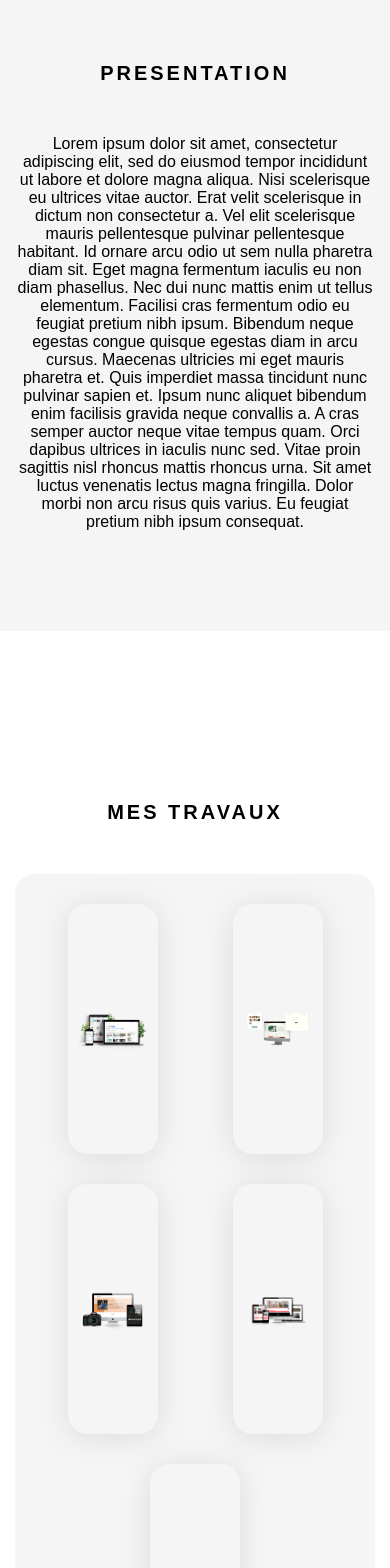
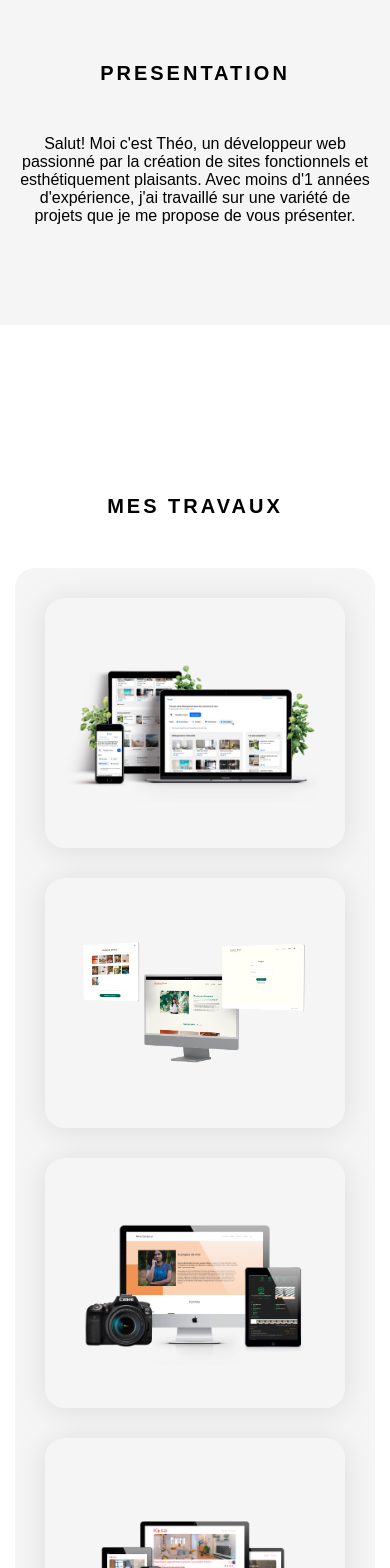
Before and after one commit to Theo-Develop/Portfolio, a React (Vite) app: page /#acceuil in a window 390 px wide. Shown: the part 1000-2568 px from the top of the page. Built offline with nearby package versions, Linux system fonts and the light colour scheme; no server answers; a web font is replaced by a local one.

Commit message:
settings presentation and mobile responsive

```diff
--- a/src/sections/presentation/Presentation.jsx
+++ b/src/sections/presentation/Presentation.jsx
@@ -4,7 +4,7 @@ function Presentation() {
             <div className="container">
                 <h2>PRESENTATION</h2>
                 <p>
-                    Lorem ipsum dolor sit amet, consectetur adipiscing elit, sed do eiusmod tempor incididunt ut labore et dolore magna aliqua. Nisi scelerisque eu ultrices vitae auctor. Erat velit scelerisque in dictum non consectetur a. Vel elit scelerisque mauris pellentesque pulvinar pellentesque habitant. Id ornare arcu odio ut sem nulla pharetra diam sit. Eget magna fermentum iaculis eu non diam phasellus. Nec dui nunc mattis enim ut tellus elementum. Facilisi cras fermentum odio eu feugiat pretium nibh ipsum. Bibendum neque egestas congue quisque egestas diam in arcu cursus. Maecenas ultricies mi eget mauris pharetra et. Quis imperdiet massa tincidunt nunc pulvinar sapien et. Ipsum nunc aliquet bibendum enim facilisis gravida neque convallis a. A cras semper auctor neque vitae tempus quam. Orci dapibus ultrices in iaculis nunc sed. Vitae proin sagittis nisl rhoncus mattis rhoncus urna. Sit amet luctus venenatis lectus magna fringilla. Dolor morbi non arcu risus quis varius. Eu feugiat pretium nibh ipsum consequat.
+                Salut! Moi c'est Théo, un développeur web passionné par la création de sites fonctionnels et esthétiquement plaisants. Avec moins d'1 années d'expérience, j'ai travaillé sur une variété de projets que je me propose de vous présenter.
                 </p>
             </div>
         </section>
--- a/src/sections/presentation/_Presentation.scss
+++ b/src/sections/presentation/_Presentation.scss
@@ -4,3 +4,11 @@
     padding: 120px 0 100px;
     text-align: center;
 }
+
+.presentation p {
+    text-align: justify;
+
+    @include mobile {
+        text-align: center;
+    }
+}
--- a/src/styles/main.css
+++ b/src/styles/main.css
@@ -174,6 +174,15 @@ h2 {
   text-align: center;
 }
 
+.presentation p {
+  text-align: justify;
+}
+@media (max-width: 767px) {
+  .presentation p {
+    text-align: center;
+  }
+}
+
 .realization {
   scroll-margin: 35px;
   padding: 120px 0 100px;
@@ -190,11 +199,21 @@ h2 {
   padding: 30px;
   background: #f5f5f5;
 }
+@media (max-width: 767px) {
+  .works-cards {
+    flex-direction: column;
+  }
+}
 
 .works-cards .card {
   display: flex;
   width: 30%;
   height: 250px;
+}
+@media (max-width: 767px) {
+  .works-cards .card {
+    width: 100%;
+  }
 }
 
 article.card {
@@ -458,6 +477,11 @@ article.card {
   justify-content: space-between;
   margin-bottom: 20px;
 }
+@media (max-width: 767px) {
+  .modal-body {
+    flex-direction: column;
+  }
+}
 
 .modal-body img {
   width: 100%;
@@ -474,6 +498,12 @@ article.card {
   flex-basis: 50%;
   max-width: 50%;
   text-align: left;
+}
+@media (max-width: 767px) {
+  .modal-left,
+  .modal-right {
+    max-width: 100%;
+  }
 }
 
 .modal-body ul {
```
Also changed, not shown: src/components/Modal/_Modal.scss (+8 -0 lines), src/sections/realization/_Realization.scss (+8 -0 lines), 1 other file (tests, documents, lock files or other folders).
